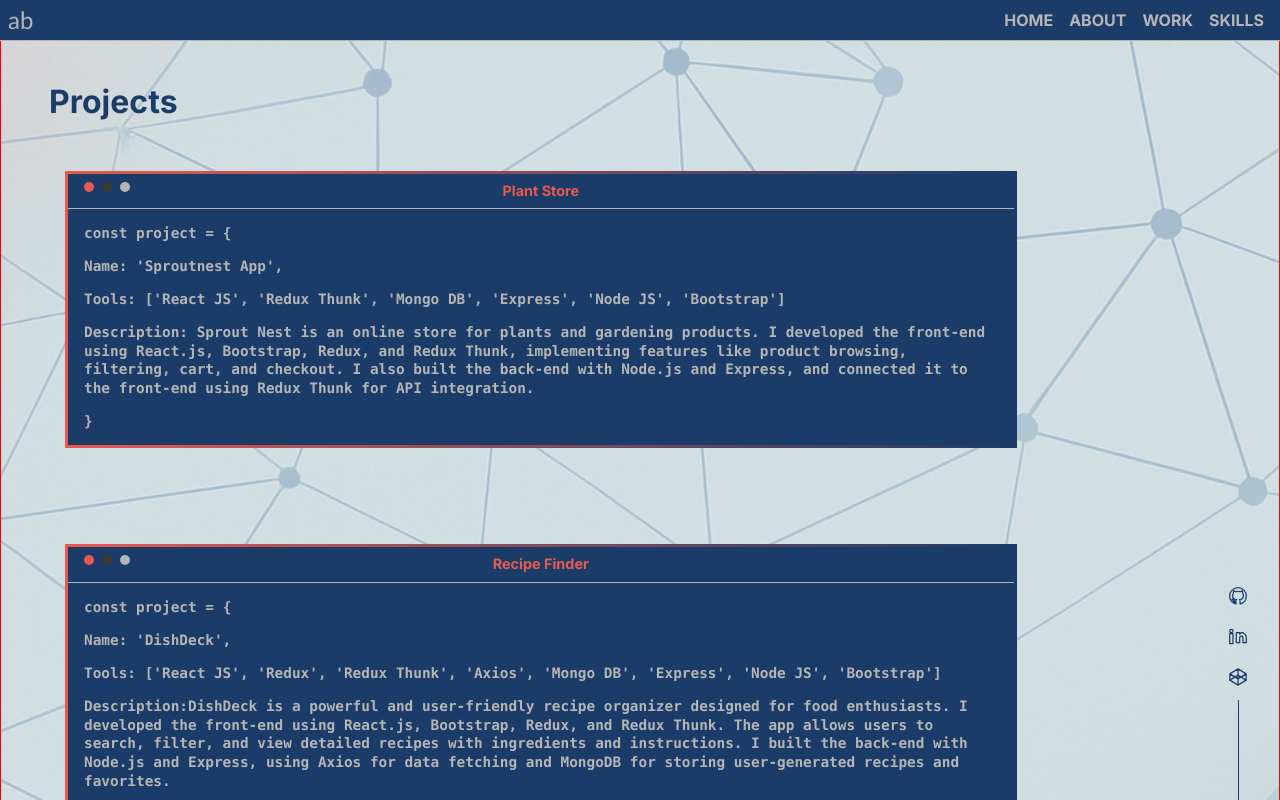
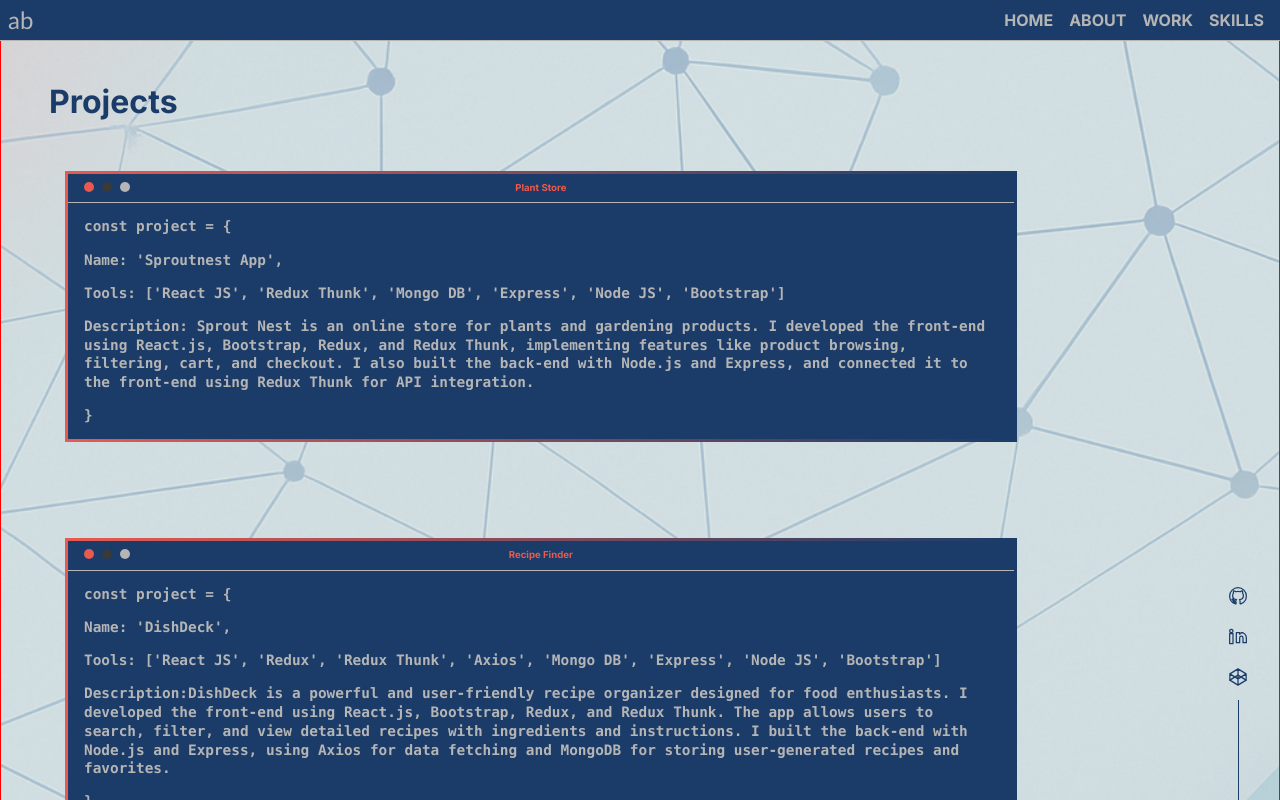
Before and after one commit to ashiyaman/Portfolio-Ashiya, a React (Vite) app: page /work in a window 1280 px wide. Shown: the top 800 px of the page. Built offline with nearby package versions, Linux system fonts and the light colour scheme.

Commit message:
fix: Fix font

```diff
--- a/src/components/Work.css
+++ b/src/components/Work.css
@@ -63,7 +63,7 @@
     display: flex;
     margin: 0px;
     padding: 0.5rem 0px;
-
+    font-size: 0.6rem;
     justify-content: center;
 }
 
```
